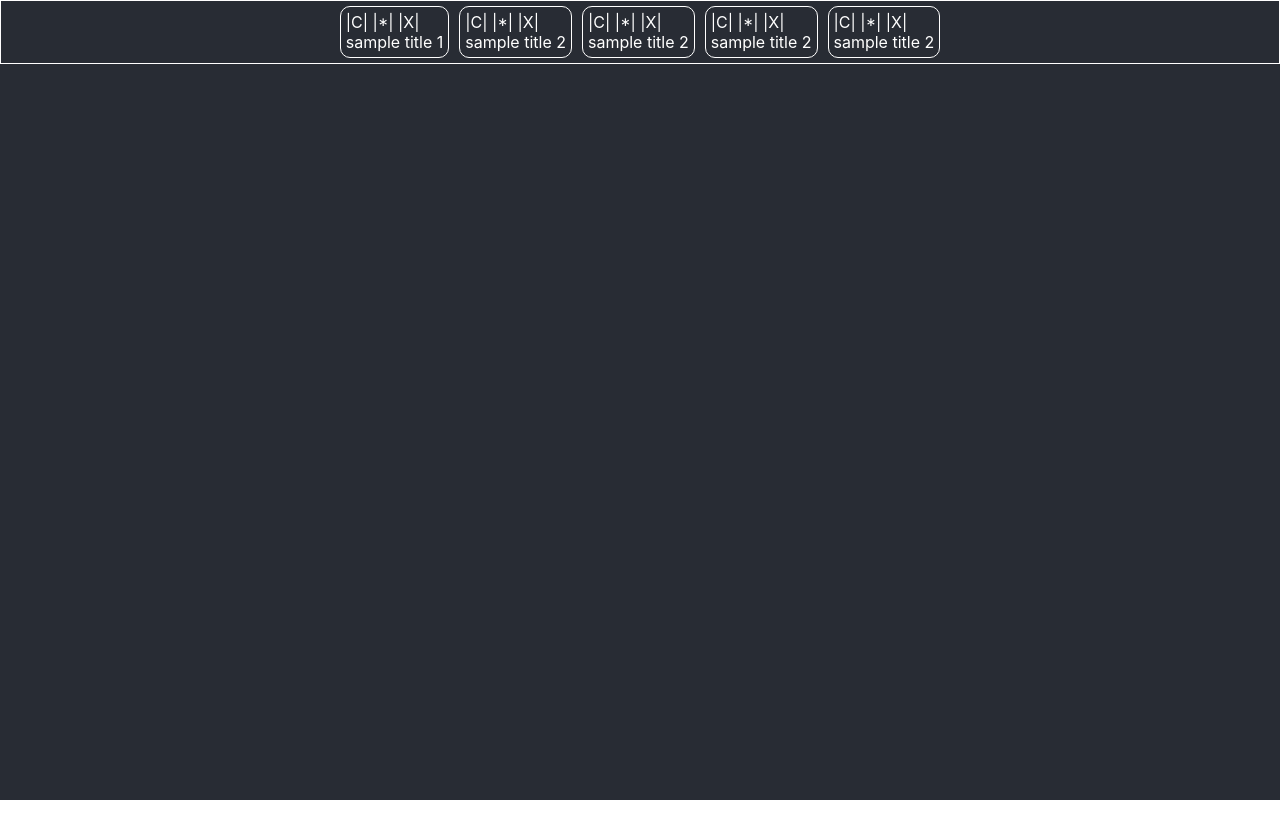
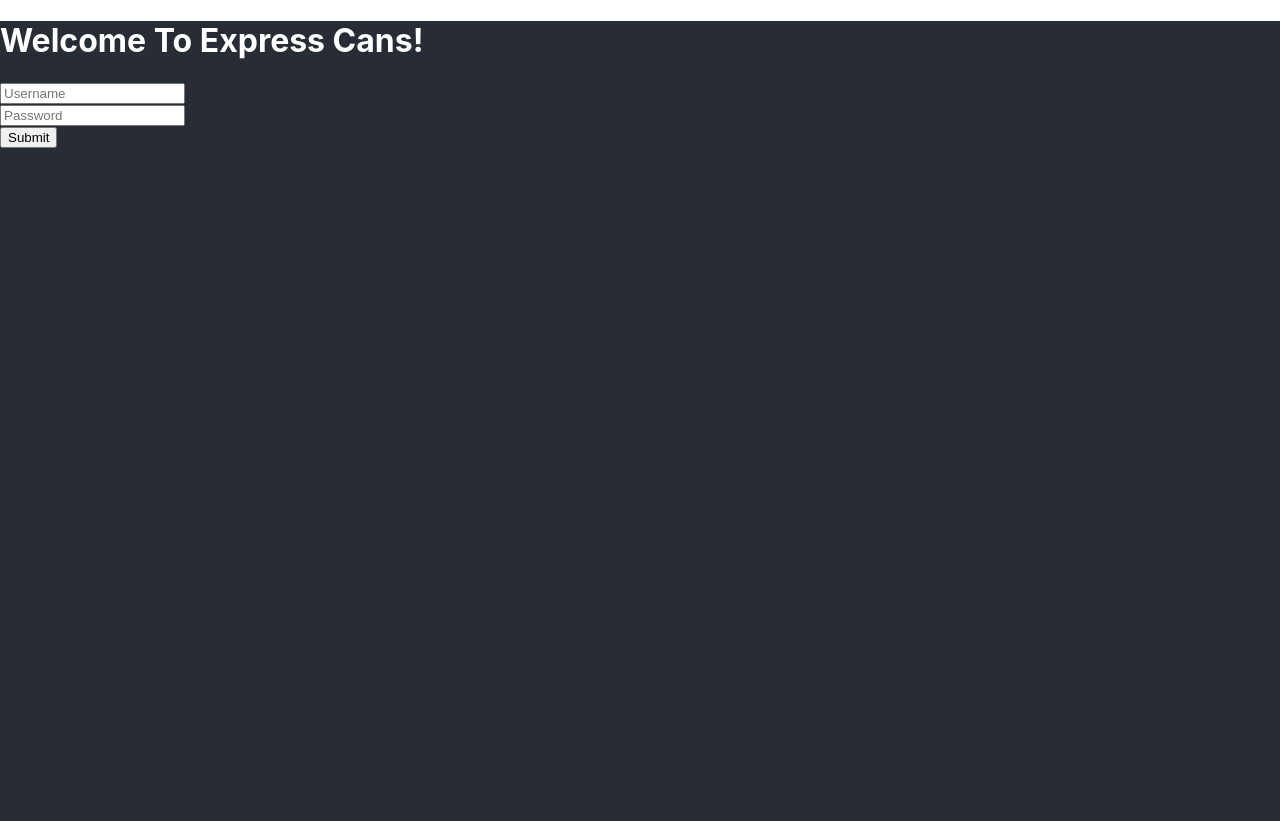
Before and after one commit to stackpearson/can-tool, a React (Create React App) app: page / in a window 1280 px wide. Before the commit the page ends 800 px from the top, so only its background shows below. Built offline with nearby package versions, Linux system fonts and the light colour scheme.

Commit message:
bare bones login page up and running with prod api

```diff
--- a/package.json
+++ b/package.json
@@ -6,9 +6,11 @@
     "@testing-library/jest-dom": "^5.12.0",
     "@testing-library/react": "^11.2.6",
     "@testing-library/user-event": "^12.8.3",
+    "axios": "^0.21.1",
     "react": "^17.0.2",
     "react-dom": "^17.0.2",
     "react-scripts": "4.0.3",
+    "reactstrap": "^8.9.0",
     "web-vitals": "^1.1.1"
   },
   "scripts": {
--- a/src/App.js
+++ b/src/App.js
@@ -1,10 +1,12 @@
 import TileContainer from './components/TileContainer';
+import Login from './components/Login';
 import './App.css';
 
 function App() {
   return (
     <div className="app">
-      <TileContainer/>
+      <Login/>
+      {/* <TileContainer/> */}
     </div>
   );
 }
--- /dev/null
+++ b/src/components/Login.js
@@ -0,0 +1,55 @@
+import {useState} from 'react';
+import axios from 'axios';
+import { Form, FormGroup, Button, Label, Input, FormText } from 'reactstrap';
+
+const Login = () => {
+
+    const [loginCreds, setLoginCreds] = useState({
+        username: '',
+        password: ''
+    });
+
+    const handleChanges = (e) => {
+        e.persist();
+        const currentCreds = {
+            ...loginCreds,
+            [e.target.name]: e.target.value
+        }
+        setLoginCreds(currentCreds)
+    }
+
+    const signIn = (e) => {
+        e.preventDefault();
+        e.persist();
+
+        axios
+        .post('https://cans-be.herokuapp.com/api/auth/login', loginCreds)
+        .then((res) => {
+            console.log(res)
+            localStorage.setItem('bearer-token', res.data.token)
+        })
+    }
+
+    return (<>
+        <div className='landing'>
+            <h1>Welcome To Express Cans!</h1>
+            <div>
+                <Form onSubmit={signIn}>
+                <FormGroup>
+                    <Label for="username"></Label>
+                    <Input type="username" name="username" placeholder="Username" onChange={handleChanges} value={loginCreds.username} />
+                </FormGroup>
+                <FormGroup>
+                    <Label for="password"></Label>
+                    <Input type="password" name="password" placeholder="Password" onChange={handleChanges} value={loginCreds.password} />
+                </FormGroup>
+
+
+                <Button type="submit">Submit</Button>
+                </Form>
+            </div>
+        </div>
+    </>)
+}
+
+export default Login;
```
Also changed, not shown: 1 other file (tests, documents, lock files or other folders).
